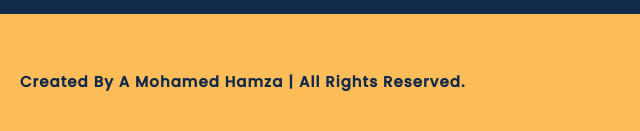
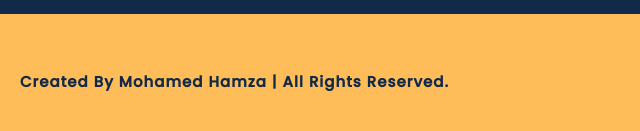
Before and after one commit to Hamzawy25112002/academy-platform, a plain HTML site: page Language/index.html in a window 1280 px wide. Shown: the part 6560-6691 px from the top of the page, 0-640 px from the left. Drawn offline with nearby package versions, Linux system fonts and the light colour scheme.

Commit message:
Update index.html

```diff
--- a/Language/index.html
+++ b/Language/index.html
@@ -368,7 +368,7 @@
 
 <section class="footer">
 
-<h1>Created by a Mohamed Hamza | all rights reserved.</h1>
+<h1>Created by Mohamed Hamza | all rights reserved.</h1>
 
 
 
```
